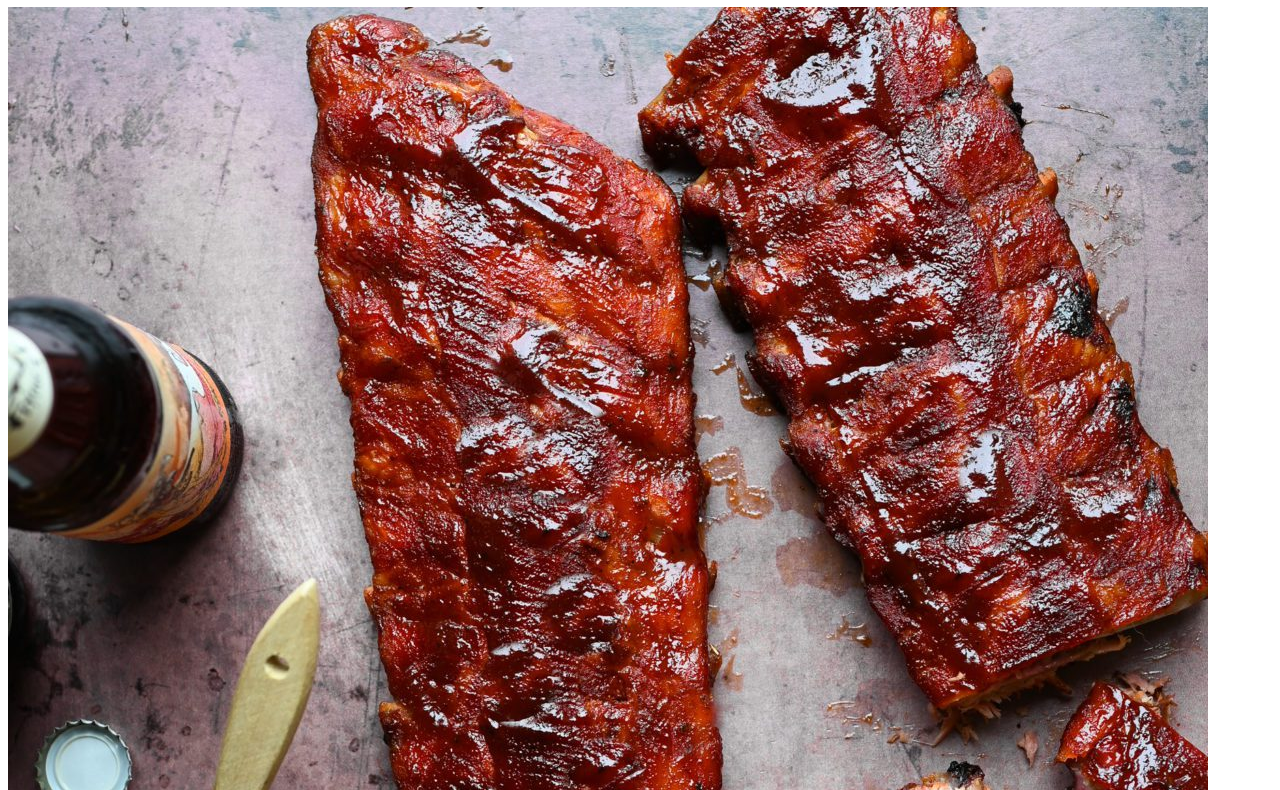
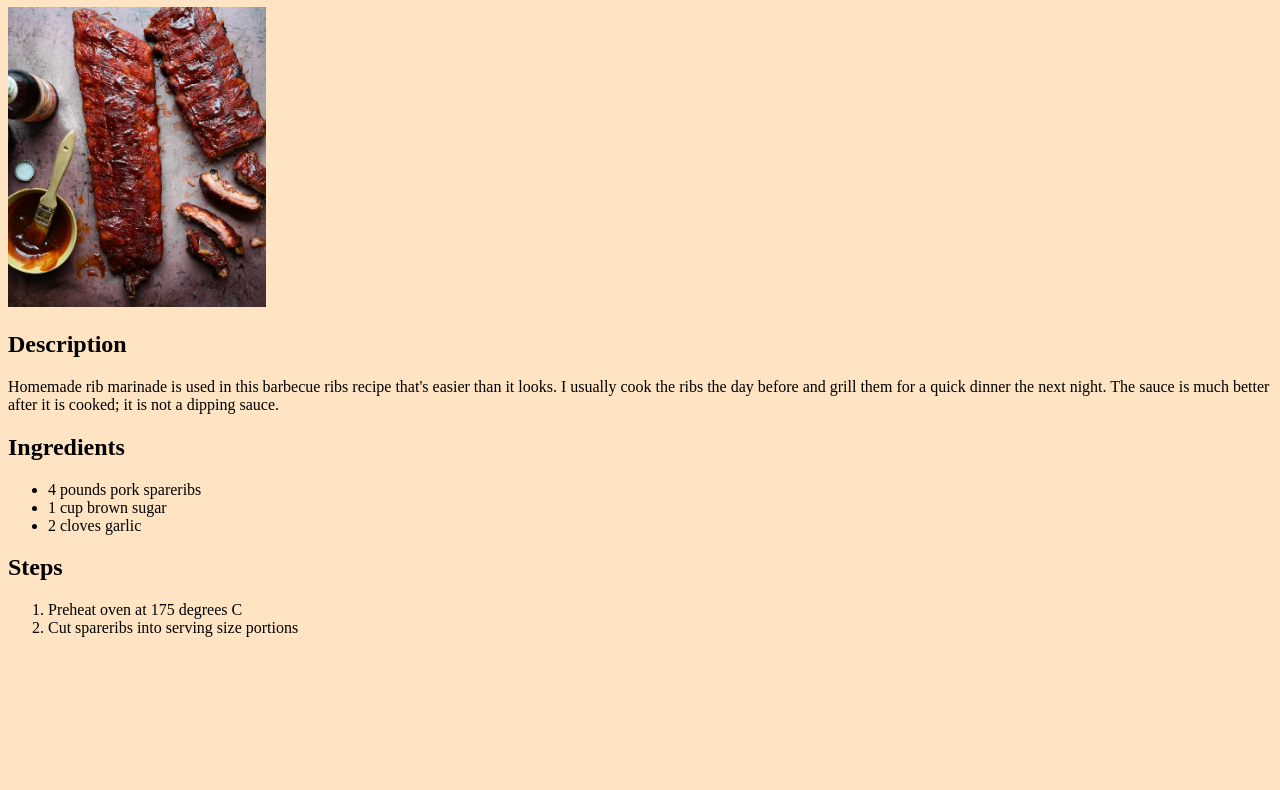
Before and after one commit to RPapagiannis/odin-recipes, a plain HTML site: page recipes/bbq-ribs.html in a window 1280 px wide. Shown: the part 73-863 px from the top of the page. After the commit the page ends 800 px from the top, so only its background shows below. Drawn offline with Linux system fonts and the light colour scheme.

Commit message:
Add external styles

```diff
--- a/recipes/bbq-ribs.html
+++ b/recipes/bbq-ribs.html
@@ -5,6 +5,7 @@
     <meta charset="UTF-8">
     <meta name="viewport" content="width=device-width, initial-scale=1.0">
     <title>BBQ Ribs</title>
+    <link rel="stylesheet" href="../styles.css">
 </head>
 
 <body>
--- /dev/null
+++ b/styles.css
@@ -0,0 +1,9 @@
+* {
+    background-color: bisque;
+    font-family: 'Times New Roman', Times, serif;
+}
+
+img {
+    height: 300px;
+    width: auto;
+}
```
Also changed, not shown: index.html (+1 -0 lines), recipes/cinnamon-rolls.html (+1 -0 lines), recipes/lasagna.html (+1 -0 lines).
